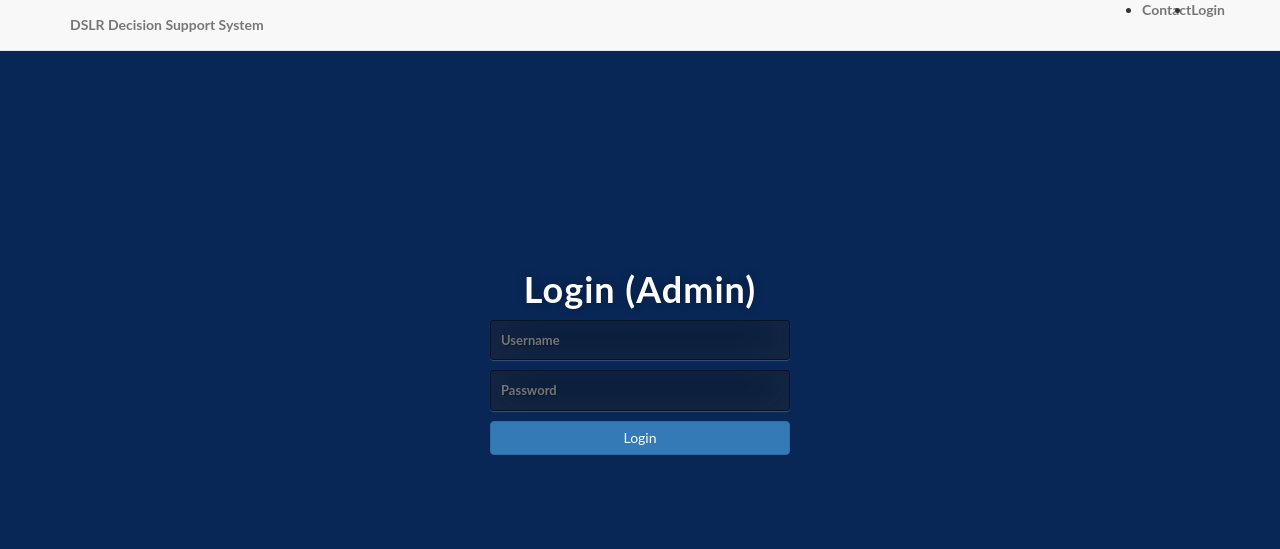
After one commit to Kresnadc/SPKDSLR, a PHP site: page /pages/login.php in a window 1280 px wide. The commit adds this page. Shown: the top 549 px of the page. Run offline with PHP 8.4, Linux system fonts and the light colour scheme.

Commit message:
Added Login

```diff
--- /dev/null
+++ b/css/login.css
@@ -0,0 +1,52 @@
+body,
+h1,
+h2,
+h3,
+h4,
+h5,
+h6 {
+    font-family: "Lato","Helvetica Neue",Helvetica,Arial,sans-serif;
+    font-weight: 700;
+    background: #092756;
+}
+
+
+.topnav {
+    font-size: 14px;
+}
+
+.lead {
+    font-size: 18px;
+    font-weight: 400;
+}
+
+.login {
+    position: absolute;
+    top: 50%;
+    left: 50%;
+    margin: -150px 0 0 -150px;
+    width:300px;
+    height:300px;
+}
+.login h1 { color: #fff; text-shadow: 0 0 10px rgba(0,0,0,0.3); letter-spacing:1px; text-align:center; }
+
+input {
+    width: 100%;
+    margin-bottom: 10px;
+    background: rgba(0,0,0,0.3);
+    border: none;
+    outline: none;
+    padding: 10px;
+    font-size: 13px;
+    color: #fff;
+    text-shadow: 1px 1px 1px rgba(0,0,0,0.3);
+    border: 1px solid rgba(0,0,0,0.3);
+    border-radius: 4px;
+    box-shadow: inset 0 -5px 45px rgba(100,100,100,0.2), 0 1px 1px rgba(255,255,255,0.2);
+    -webkit-transition: box-shadow .5s ease;
+    -moz-transition: box-shadow .5s ease;
+    -o-transition: box-shadow .5s ease;
+    -ms-transition: box-shadow .5s ease;
+    transition: box-shadow .5s ease;
+}
+input:focus { box-shadow: inset 0 -5px 45px rgba(100,100,100,0.4), 0 1px 1px rgba(255,255,255,0.2); }
--- /dev/null
+++ b/pages/login.php
@@ -0,0 +1,53 @@
+<!DOCTYPE html>
+<html>
+<head>
+	<title>Welcome Page</title>
+	<meta name="viewport" content="width=device-width, initial-scale=1">
+	<link rel="stylesheet" href="../css/bootstrap.css">
+    <link rel="stylesheet" href="../css/login.css">
+	<script type="text/javascript" src="js/jquery-3.2.1.min.js"></script>
+	<script type="text/javascript" src="js/script.js"></script>
+</head>
+<body>
+	<!-- Navigation -->
+    <nav class="navbar navbar-default navbar-fixed-top topnav" role="navigation">
+        <div class="container topnav">
+            <!-- Brand and toggle get grouped for better mobile display -->
+            <div class="navbar-header">
+                <button type="button" class="navbar-toggle" data-toggle="collapse" data-target="#bs-example-navbar-collapse-1">
+                    <span class="sr-only">Toggle navigation</span>
+                    <span class="icon-bar"></span>
+                    <span class="icon-bar"></span>
+                    <span class="icon-bar"></span>
+                </button>
+                <a class="navbar-brand topnav" href="#">DSLR Decision Support System</a>
+            </div>
+            <!-- Collect the nav links, forms, and other content for toggling -->
+            <div class="collapse navbar-collapse" id="bs-example-navbar-collapse-1">
+                <ul class="navbar-nav navbar-right">
+                    <li class="nav-item">
+                        <a class="nav-link" href="#contact">Contact</a>
+                    </li>
+                    <li class="nav-item">
+                        <a class="nav-link" href="#login">Login</a>
+                    </li>
+                </ul>
+            </div>
+            <!-- /.navbar-collapse -->
+        </div>
+        <!-- /.container -->
+    </nav>
+
+    <div>
+        <div class="login">
+            <h1>Login (Admin)</h1>
+            <form method="post">
+                <input type="text" name="u" placeholder="Username" required="required" />
+                <input type="password" name="p" placeholder="Password" required="required" />
+                <button type="submit" class="btn btn-primary btn-block btn-large">Login</button>
+            </form>
+        </div>
+    </div>
+
+</body>
+</html>
```
Also changed, not shown: css/simulation.css (+3 -5 lines), index.php (+6 -6 lines), pages/simulation.php (+7 -3 lines).
